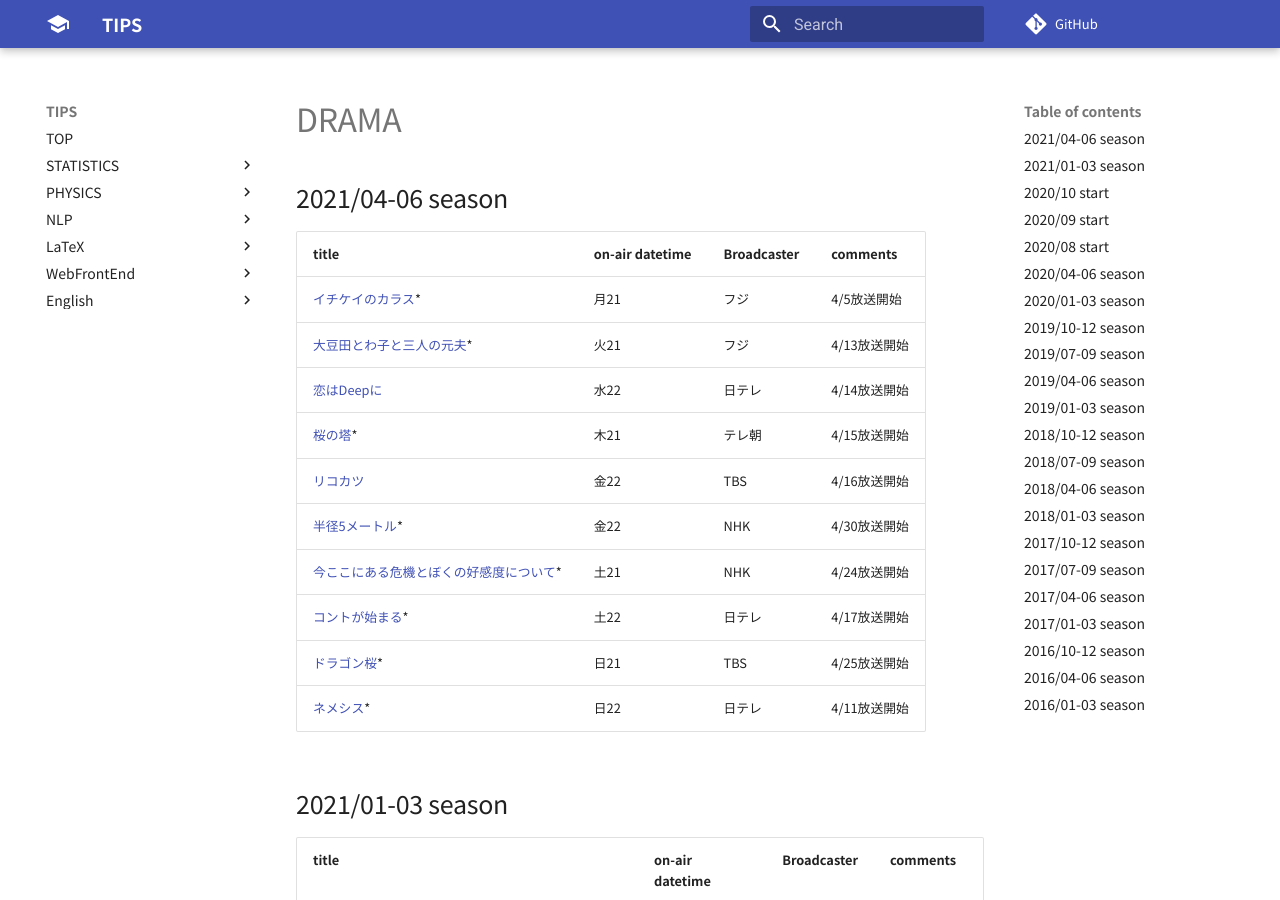
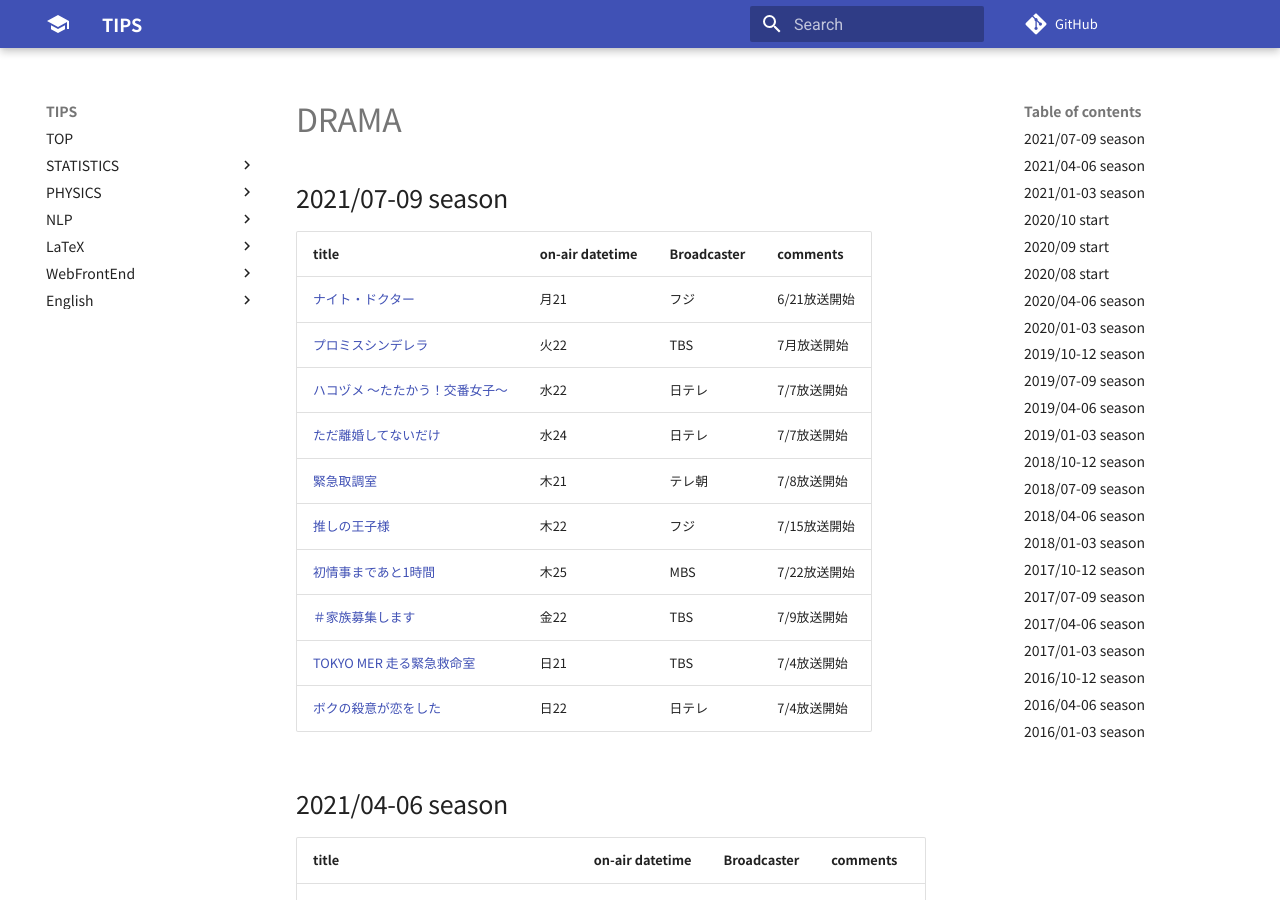
Before and after one commit to aYukiYoshida/tips, an MkDocs documentation site: the page built from docs/favorites/drama.md, in a window 1280 px wide and 900 px high. Built offline with MkDocs 1.6.1 and Material for MkDocs 9.7.7, drawn with Linux system fonts in a browser that asks for light colours; comment, search, counter and statistics services are not loaded.

Commit message:
[add] Add table of drama in 2021/07-09 season

```diff
--- a/docs/favorites/drama.md
+++ b/docs/favorites/drama.md
@@ -1,4 +1,19 @@
 # DRAMA
+
+## 2021/07-09 season
+
+|title|on-air datetime|Broadcaster|comments|
+|:-|:-|:-|:-|
+|[ナイト・ドクター](https://www.fujitv.co.jp/NightDoctor/introduction/index.html)|月21|フジ|6/21放送開始|
+|[プロミスシンデレラ](https://www.tbs.co.jp/promise_cinderella_tbs/)|火22|TBS|7月放送開始|
+|[ハコヅメ 〜たたかう！交番女子〜](https://www.ntv.co.jp/hakozume/)|水22|日テレ|7/7放送開始|
+|[ただ離婚してないだけ](https://www.tv-tokyo.co.jp/tadarikon/)|水24|日テレ|7/7放送開始|
+|[緊急取調室](https://www.tv-asahi.co.jp/kintori/)|木21|テレ朝|7/8放送開始|
+|[推しの王子様](https://www.fujitv.co.jp/oshinooujisama/)|木22|フジ|7/15放送開始|
+|[初情事まであと1時間](https://www.mbs.jp/hatsu-jouji/)|木25|MBS|7/22放送開始|
+|[＃家族募集します](https://www.tbs.co.jp/kazokuboshuu_tbs/)|金22|TBS|7/9放送開始|
+|[TOKYO MER 走る緊急救命室](https://www.tbs.co.jp/TokyoMER_tbs/)|日21|TBS|7/4放送開始|
+|[ボクの殺意が恋をした](https://www.ytv.co.jp/bokukoi/)|日22|日テレ|7/4放送開始|
 
 ## 2021/04-06 season
 
```
